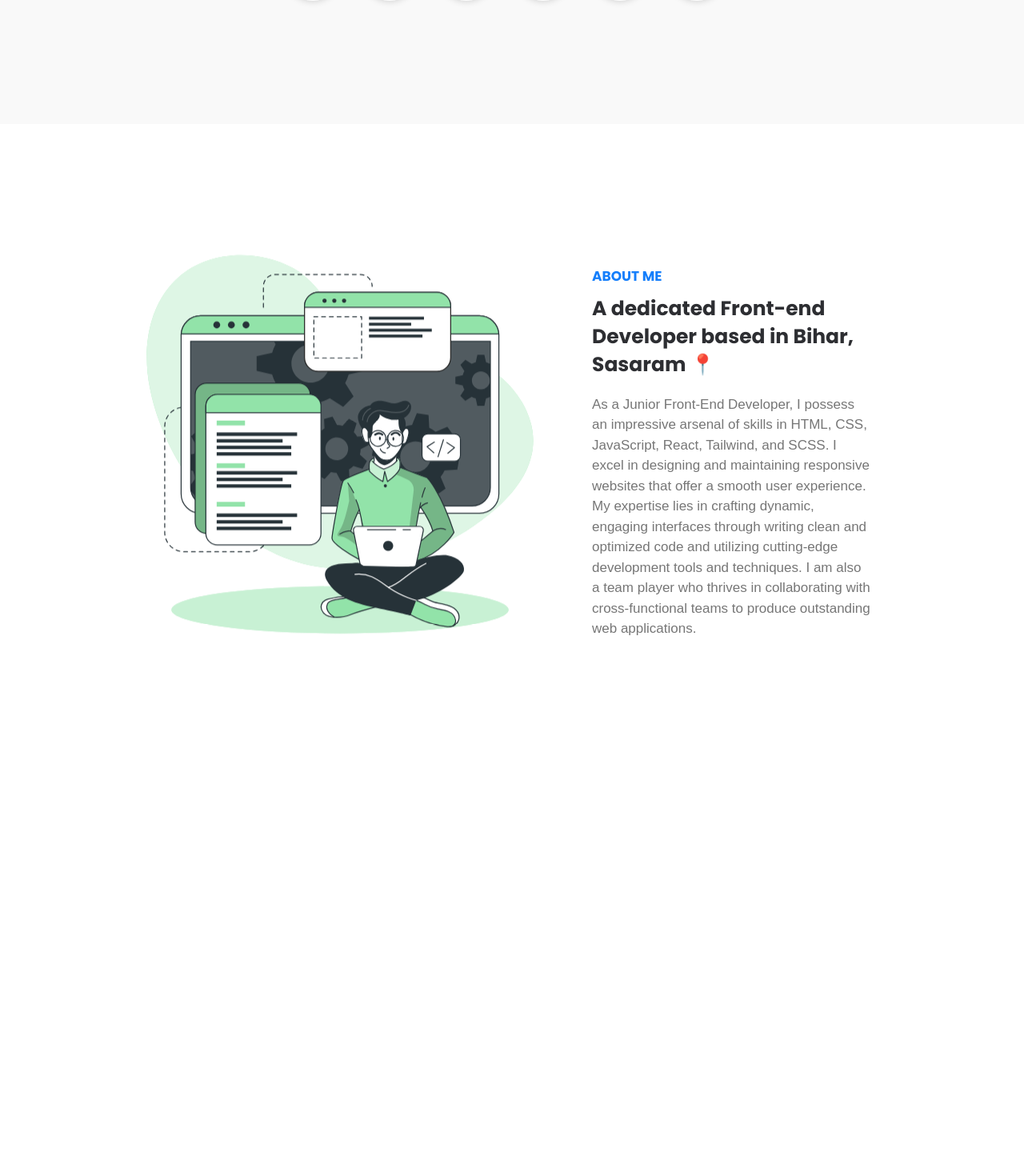
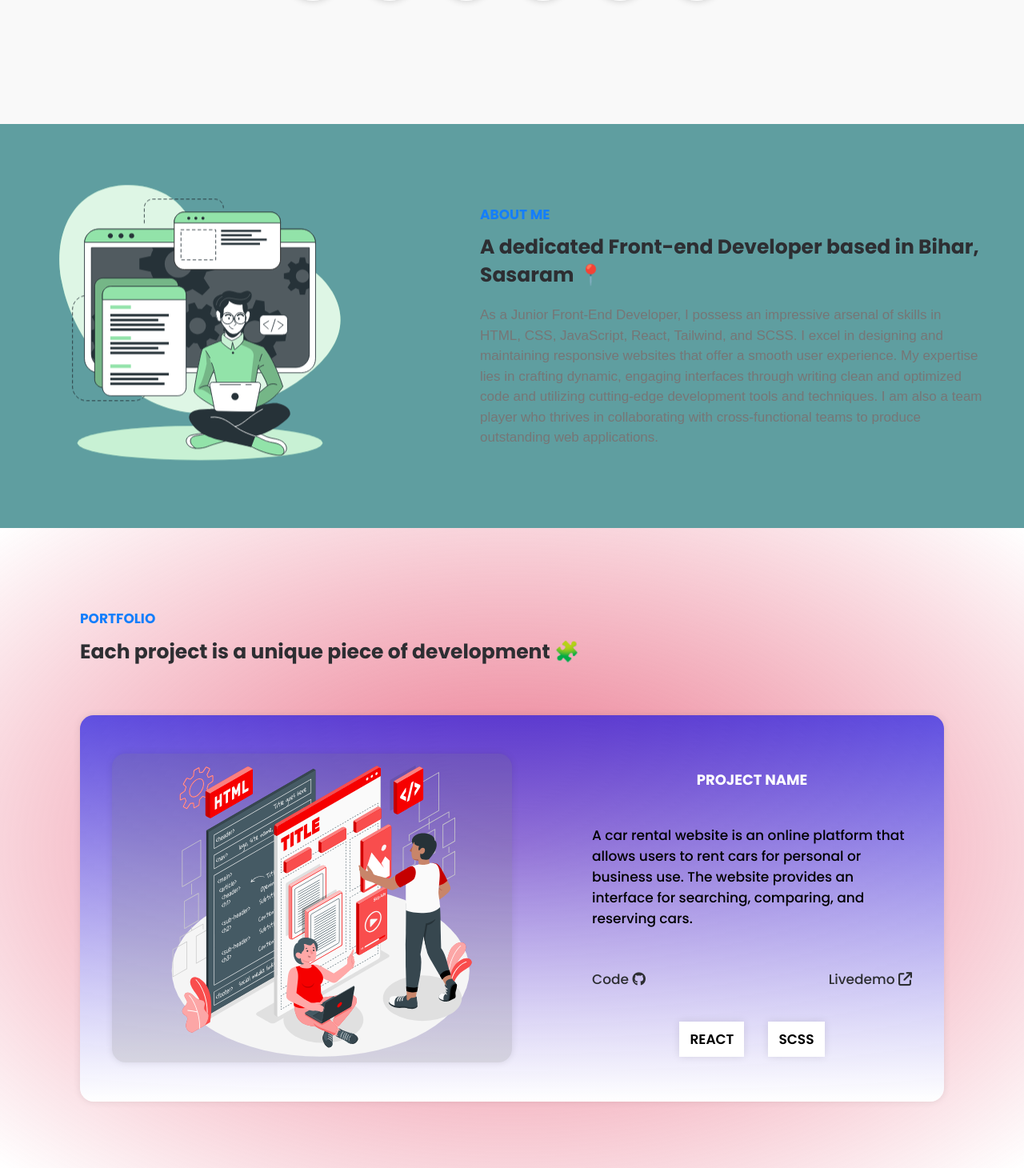
Before and after one commit to pankaj-coder47/React-Portfolio, a React (Create React App) app in the folder portfolio/: page / in a window 1280 px wide. Shown: the part 645-2105 px from the top of the page at 80% size. Before the commit the page ends 1600 px from the top, so only its background shows below. Built offline with nearby package versions, Linux system fonts and the light colour scheme.

Commit message:
Project section completed

```diff
--- a/portfolio/package.json
+++ b/portfolio/package.json
@@ -8,6 +8,7 @@
     "@testing-library/user-event": "^13.5.0",
     "react": "^18.2.0",
     "react-dom": "^18.2.0",
+    "react-icons": "^4.10.1",
     "react-scripts": "5.0.1",
     "web-vitals": "^2.1.4"
   },
--- a/portfolio/src/Components/App.js
+++ b/portfolio/src/Components/App.js
@@ -1,12 +1,13 @@
 import React from 'react'
 import './app.css'
-import { About, Home, Nav } from '../Containers'
+import { About, Home, Nav, Project } from '../Containers'
 export default function App() {
   return (
   <>
   <Nav/>
   <Home/>
   <About/>
+  <Project/>
   </>
   )
 }
--- a/portfolio/src/Containers/Contact.js
+++ b/portfolio/src/Containers/Contact.js
@@ -3,7 +3,6 @@ import React from 'react'
 export default function Contact() {
   return (
     <div className='flex-class' id='Contact'>
-        flessdfsdfsdfd
     </div>
   )
 }
--- a/portfolio/src/Containers/Nav.js
+++ b/portfolio/src/Containers/Nav.js
@@ -8,7 +8,7 @@ export default function Nav() {
     <nav className="navbar desktop">
       <h4 className='nav-logo' id='#home'>webdev.dhanji</h4>
       <div className="nav-list">
-        <a href="#Home">Home</a>
+        <a href="#Home " className='active'>Home</a>
         <a href="#About">About</a>
         <a href="#Project">Project</a>
         <a href="#Contact">Contact</a>
--- a/portfolio/src/Containers/Project.js
+++ b/portfolio/src/Containers/Project.js
@@ -1,9 +1,39 @@
 import React from 'react'
+import './project.css'
+import project from '../assets/about2.svg'
+
 
 export default function Project() {
   return (
-    <div className='flex-class' id='Project'>
-      This is project definition
-    </div>
+    <section id='Project' className='project-section'>
+      <div className="project-text">
+        <h1>Portfolio</h1>
+        <p>Each project is a unique piece of development 🧩</p>
+      </div>
+      <div className="project-box">
+        <div className="project-grid pro">
+          <div className="project-image-grid">
+            <img src={project} alt="" />
+          </div>
+          <div className="project-text-desc">
+            <h3>Project Name </h3>
+            <p>A car rental website is an online platform that allows users to rent cars for personal or business use. The website provides an interface for searching, comparing, and reserving cars.</p>
+            <div className="project-livedemo">
+              <p><a href="https://github.com/pankaj-coder47">Code <i className="fa-brands fa-github"></i></a></p>
+              <p><a href="/">Livedemo <i class="fa-solid fa-arrow-up-right-from-square"></i></a></p>
+
+            </div>
+            <div className="project-text-btn">
+              <button>React</button>
+              <button>sCss</button>
+            </div>
+          </div>
+        </div>
+       {/*  <div className="project-grid pro"></div>
+        <div className="project-grid pro"></div>
+        <div className="project-grid pro"></div> */}
+      </div>
+
+    </section>
   )
 }
--- a/portfolio/src/Containers/about.css
+++ b/portfolio/src/Containers/about.css
@@ -4,13 +4,15 @@
     align-items: center;
     height: 100vh;
     width: 100%;
-    padding: 5rem 15rem 5rem 15rem;
+    gap: 10rem;
+    padding: 15rem 15rem 10rem 15rem;
     position: relative;
+    background:cadetblue;
 }
 
 .about-image img {
     animation: topdown 2s alternate-reverse infinite;
-    width: 55rem;
+    width: 50rem;
 }
 
 @keyframes topdown {
@@ -22,9 +24,8 @@
         transform: translateY(1rem);
     }
 }
-
-.about-me {
-    padding: 2rem 4rem 0 4rem;
+.about-me{
+    padding: 1rem;
 }
 
 .about-me h3 {
@@ -51,12 +52,24 @@
     line-height: 1.5;
 }
 
+@media (max-width: 1350px) {
+    .about-section{
+    padding: 5rem 5rem 5rem 5rem;
+    height: 100%;
+    }
+    .about-me{
+    padding: 5rem 0rem 5rem 5rem;
+    }
+    .about-image img {
+        width: 40rem;
+    }
+}
 @media (max-width: 1027px) {
     .about-section {
         align-items: center;
         padding: 10rem 5rem 10rem 5rem;
         flex-direction: column;
-        height: auto;
+
     }
 
     .about-me {
--- a/portfolio/src/Containers/home.css
+++ b/portfolio/src/Containers/home.css
@@ -156,7 +156,7 @@
 @media  (max-width: 1230px) {
   .home-section{
     padding: 15rem 5rem 5rem 5rem;
-    height: auto;
+  height:auto;
   }
 
 .home-blob{
@@ -164,43 +164,6 @@
   height: 30rem;
 }
 }
-/* @media  (max-width: 1020px) { */
-  /* .home-section{ */
-    /* padding: 15rem 5rem 5rem 5rem; */
-  /* } */
-  /*  */
-/* .home-blob{ */
-  /* width: 20rem; */
-  /* height: 20rem; */
-/* } */
-/* .home-text h2 { */
-  /* color: #2d2e32; */
-  /* font-size: 3rem; */
-  /* line-height: 1.2; */
-/* } */
-/* .home-text h2 img { */
-  /* height: 3rem; */
-  /* width: 3rem; */
-/* } */
-/* .home-text span a .colorfor { */
-  /* font-size: 2rem; */
-  /* padding-top: 2rem; */
-  /* cursor: pointer; */
-/* } */
-/* .tech-stack { */
-  /* gap: 2rem; */
-/* } */
-/* .home-logo ul li{ */
-  /* height: 3rem; */
-  /* width: 3rem; */
-/* } */
-/* .home-logo ul li img { */
-  /* height: 1.5rem; */
-  /* width: 1.5rem; */
-/* } */
-/*  */
-/*  */
-/* } */
 
 @media (max-width:1020px) {
   html,body{
@@ -241,3 +204,8 @@
     font-size: 30%;
   }
 }
+@media (max-width:210px) {
+  html,body{
+    font-size: 25%;
+  }
+}
--- a/portfolio/src/Containers/nav.css
+++ b/portfolio/src/Containers/nav.css
@@ -29,7 +29,13 @@
     color:var(--text-color);
     text-decoration: none;
     font-weight: 600;
-
+    transition: all 0.3s linear;
+}
+.nav-list .active{
+    color:  rgb(159, 50, 0);
+}
+.nav-list a:hover{
+    color: rgb(159, 50, 0);
 }
 .mobile-view{
     display: none;
--- a/portfolio/src/Containers/project.css
+++ b/portfolio/src/Containers/project.css
@@ -0,0 +1,172 @@
+.project-section{
+    height: 100vh;
+    width: 100%;
+    display: flex;
+    flex-direction: column;
+    padding: 5rem 10rem 5rem 10rem;
+    position: relative;
+    box-sizing: border-box;
+    background: radial-gradient(rgba(220, 20, 60, 0.625),#fff);
+}
+.project-section h1{
+    color: #147efb;
+    font-size: 1.7rem;
+    font-weight: 700;
+    margin-top: 5rem;
+    margin-bottom: 1rem;
+    text-transform: uppercase;
+}
+.project-text p{
+    color: #2d2e32;
+    font-size: 2.5rem;
+    margin-bottom: 6rem;
+    font-weight: 700;
+}
+.project-box{
+    grid-gap: 5rem;
+    display: grid;
+    gap: 5rem;
+    align-items: center;
+    justify-content: space-between;
+    grid-template-columns: 1fr;
+    grid-template-rows: auto auto;
+    height: 100%;
+    width: 100%;
+}
+.project-grid{
+    flex-direction: row;
+    gap: 8rem;
+    background: #000;
+    border-radius: 1.8rem;
+    height: 100%;
+
+}
+
+.project-box .pro{
+    background:linear-gradient(rgba(1, 1, 231, 0.614),#fff);
+    border-radius: 1.7rem;
+    box-shadow: 0 0 10px rgba(0,0,0,.1);
+    display: flex;
+    justify-content: space-between;
+    align-items: center;
+    padding-right: 4rem;
+    padding-left: 4rem;
+}
+.project-image-grid{
+    background-color: hsla(0,0%,46%,.2);
+    border-radius: 1.7rem;
+    box-shadow: 0 0 10px rgba(0,0,0,.1);
+   height: 80%;
+   object-fit: cover;
+    overflow: hidden;
+    width: 50%;
+    position: relative;
+    padding-left: 2rem;
+}
+.project-image-grid img{
+    height: 100%;
+    width: 100%;
+}
+
+
+.project-text-desc {
+    display: flex;
+    align-items: flex-start;
+    justify-content: center;
+    flex-direction: column;
+    width: 40%;
+    gap: 2rem;
+}
+
+.project-text-desc h3{
+    text-align: center;
+    font-size: 1.8rem;
+    color:#ffffff;
+    text-transform: uppercase;
+    line-height: 4;
+    margin-bottom: 2rem;
+    margin: 0 auto;
+}
+.project-text-desc p{
+    color: #000000;
+    font-size: 1.7rem;
+    font-weight: 500;
+    margin-bottom: 2rem;
+}
+
+.project-text-btn{
+    width: 100%;
+    display: flex;
+    align-items: center;
+    justify-content: center;
+    gap: 3rem;
+}
+.project-text-btn button{
+    font-size: 1.7rem;
+    text-transform: uppercase;
+    text-align: center;
+    padding: 0.9rem 1.3rem;
+    background: #fff;
+    box-shadow: 0 0 10px rgba(0, 0, 0, 0.1);
+    font-weight: 600;
+    margin-bottom: 1rem;
+}
+
+.project-livedemo{
+    width: 100%;
+    display: flex;
+    align-items: center;
+    justify-content: space-between;
+    margin-top: 1rem;
+}
+.project-livedemo p a{
+    text-decoration: none;
+    cursor: pointer;
+    color: #2d2e32;
+    transition: all 0.3s linear;
+    font-weight: 500;
+}
+.project-livedemo p a:hover{
+    color: #147efb;
+}
+
+
+
+
+@media (max-width:1027px) {
+
+    .project-section{
+        flex-direction: column;
+        text-align: center;
+        justify-content: center;
+        height: 100%;
+        margin: 0 auto;
+        padding: 40rem 5rem;
+    }
+    .project-grid{
+        flex-direction: column;
+        height: 100%;
+        align-items: center;
+        justify-content: center;
+    }
+    .project-grid h3 {
+        line-height: 1;
+    }
+
+.project-text-desc {
+    width: 80%;
+}
+.project-box .pro{
+    padding:2rem 2rem 2rem 2rem ;
+}
+.project-livedemo{
+    padding: 0 5rem;
+}
+.project-section{
+    padding: 5rem 5rem 10rem 5rem;
+}
+}
+
+@media (max-width:550px) {
+
+}
```
Also changed, not shown: portfolio/src/assets/about2.svg (added), 1 other file (tests, documents, lock files or other folders).
